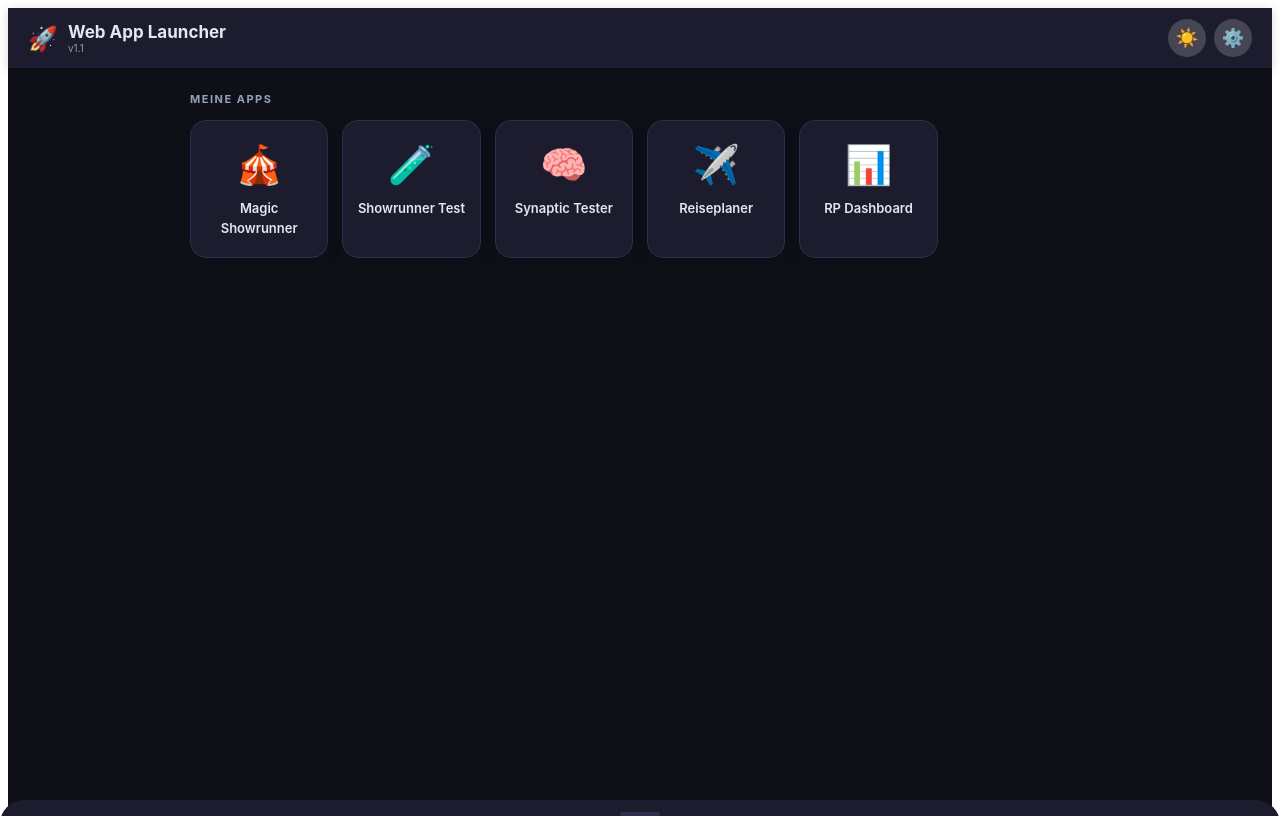
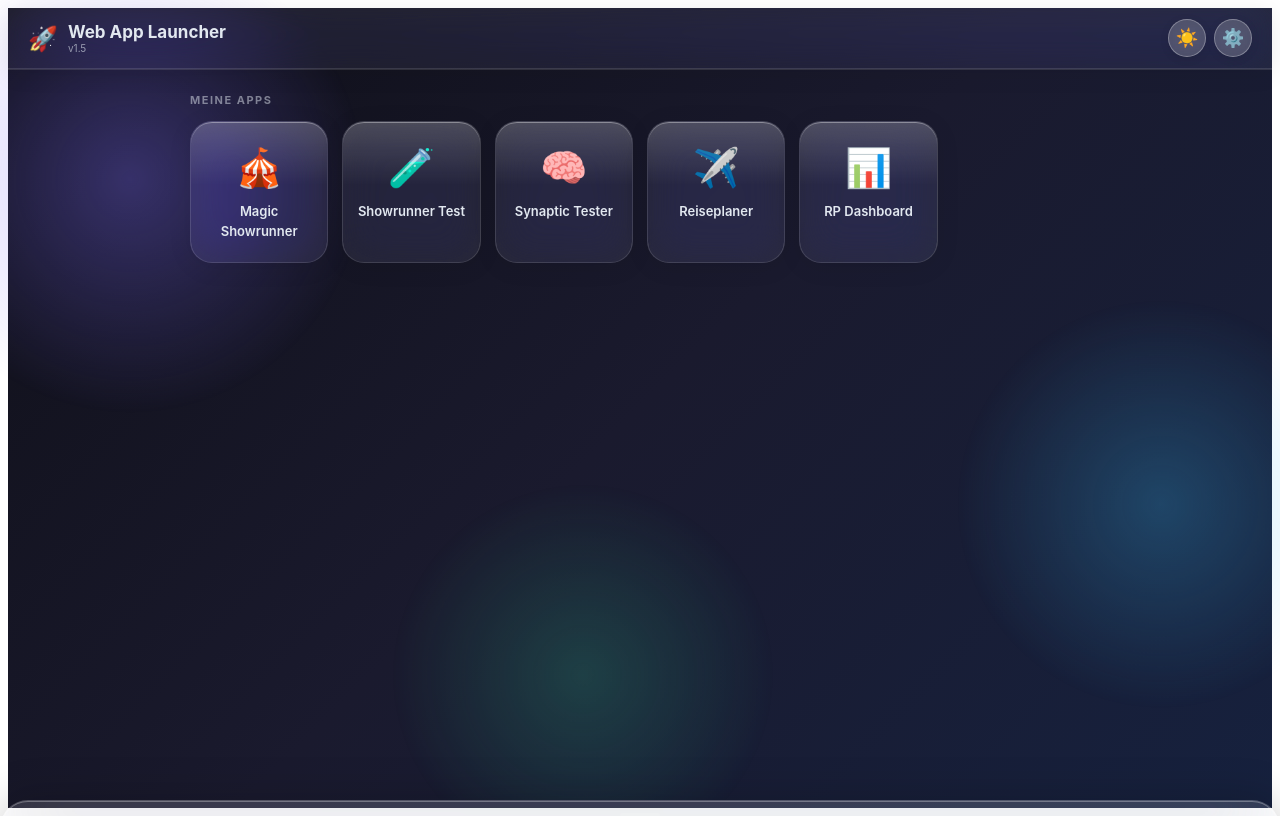
Before and after one commit to TheLomma/webappstarter, a React (Create React App) app: page / in a window 1280 px wide. Built offline with nearby package versions, Linux system fonts and the light colour scheme.

Commit message:
Update App.js
Version 1.5

```diff
--- a/src/App.js
+++ b/src/App.js
@@ -20,43 +20,57 @@ const translations = {
     namePlaceholder: "My App",
     urlPlaceholder: "https://example.com",
     emojiPlaceholder: "🌐",
-    version: "v1.1",
+    version: "v1.5",
   },
   de: {
     title: "Web App Launcher",
     myApps: "MEINE APPS",
     resetApps: "Standard-Apps wiederherstellen",
-    resetConfirm: "Wirklich auf Standard-Apps zurücksetzen?",
+    resetConfirm: "Wirklich auf Standard-Apps zur\u00fccksetzen?",
     settings: "Einstellungen",
-    addNewApp: "Neue App hinzufügen",
+    addNewApp: "Neue App hinzuf\u00fcgen",
     appName: "App-Name",
     url: "URL",
     emoji: "Emoji-Symbol",
-    addBtn: "+ App hinzufügen",
+    addBtn: "+ App hinzuf\u00fcgen",
     theme: "Design",
     language: "Sprache",
     manageApps: "Apps verwalten",
     emptyTitle: "Noch keine Apps",
-    emptyDesc: "Tippe auf Einstellungen um deine erste App hinzuzufügen!",
+    emptyDesc: "Tippe auf Einstellungen um deine erste App hinzuzuf\u00fcgen!",
     namePlaceholder: "Meine App",
     urlPlaceholder: "https://beispiel.de",
     emojiPlaceholder: "🌐",
-    version: "v1.1",
+    version: "v1.5",
   },
 };
 
 const THEMES = {
-  light:     { bg: "#f0f2f5", surface: "#fff", primary: "#4f46e5", primarySoft: "#ede9fe", text: "#1e1e2e", subtext: "#6b7280", border: "#e5e7eb", headerBg: "#4f46e5", headerText: "#fff", cardHover: "#f5f3ff", inputBg: "#f9fafb", label: "Light", dot: "linear-gradient(135deg,#f0f2f5,#4f46e5)" },
-  dark:      { bg: "#0f0f17", surface: "#1c1c2e", primary: "#7c6bf8", primarySoft: "#2d2b4e", text: "#e2e8f0", subtext: "#94a3b8", border: "#2d2d4e", headerBg: "#1c1c2e", headerText: "#e2e8f0", cardHover: "#2d2b4e", inputBg: "#0f0f17", label: "Dark", dot: "linear-gradient(135deg,#1c1c2e,#7c6bf8)" },
-  blue:      { bg: "#e8f4fd", surface: "#fff", primary: "#0ea5e9", primarySoft: "#e0f2fe", text: "#0c1a2e", subtext: "#4a6fa5", border: "#bae6fd", headerBg: "#0ea5e9", headerText: "#fff", cardHover: "#e0f2fe", inputBg: "#f0f9ff", label: "Blue", dot: "linear-gradient(135deg,#e0f2fe,#0ea5e9)" },
-  blueDark:  { bg: "#060d1a", surface: "#0d1b2e", primary: "#38bdf8", primarySoft: "#0c2a44", text: "#e2f0ff", subtext: "#7db8d8", border: "#1a3a5c", headerBg: "#0d1b2e", headerText: "#e2f0ff", cardHover: "#0c2a44", inputBg: "#060d1a", label: "Blue Dark", dot: "linear-gradient(135deg,#0d1b2e,#38bdf8)" },
-  green:     { bg: "#ecfdf5", surface: "#fff", primary: "#10b981", primarySoft: "#d1fae5", text: "#064e3b", subtext: "#059669", border: "#a7f3d0", headerBg: "#10b981", headerText: "#fff", cardHover: "#d1fae5", inputBg: "#f0fdf4", label: "Green", dot: "linear-gradient(135deg,#ecfdf5,#10b981)" },
-  greenDark: { bg: "#061410", surface: "#0d2018", primary: "#34d399", primarySoft: "#0a2e1f", text: "#d1fae5", subtext: "#6ee7b7", border: "#134e37", headerBg: "#0d2018", headerText: "#d1fae5", cardHover: "#0a2e1f", inputBg: "#061410", label: "Green Dark", dot: "linear-gradient(135deg,#0d2018,#34d399)" },
+  light:     { bg: "linear-gradient(135deg,#e8eaf6 0%,#e3f2fd 50%,#f3e5f5 100%)", surface: "rgba(255,255,255,0.25)", primary: "#4f46e5", primarySoft: "rgba(79,70,229,0.15)", text: "#1e1e2e", subtext: "rgba(30,30,46,0.55)", border: "rgba(255,255,255,0.55)", headerBg: "rgba(255,255,255,0.2)", headerText: "#1e1e2e", cardHover: "rgba(255,255,255,0.45)", inputBg: "rgba(255,255,255,0.2)", label: "Light", dot: "linear-gradient(135deg,#f0f2f5,#4f46e5)" },
+  dark:      { bg: "linear-gradient(135deg,#0f0f17 0%,#1a1a2e 50%,#16213e 100%)", surface: "rgba(255,255,255,0.07)", primary: "#a78bfa", primarySoft: "rgba(167,139,250,0.15)", text: "#e2e8f0", subtext: "rgba(226,232,240,0.5)", border: "rgba(255,255,255,0.12)", headerBg: "rgba(255,255,255,0.05)", headerText: "#e2e8f0", cardHover: "rgba(255,255,255,0.13)", inputBg: "rgba(255,255,255,0.05)", label: "Dark", dot: "linear-gradient(135deg,#1c1c2e,#7c6bf8)" },
+  blue:      { bg: "linear-gradient(135deg,#dbeafe 0%,#e0f2fe 50%,#ede9fe 100%)", surface: "rgba(255,255,255,0.28)", primary: "#0ea5e9", primarySoft: "rgba(14,165,233,0.15)", text: "#0c1a2e", subtext: "rgba(12,26,46,0.5)", border: "rgba(255,255,255,0.55)", headerBg: "rgba(255,255,255,0.2)", headerText: "#0c1a2e", cardHover: "rgba(255,255,255,0.45)", inputBg: "rgba(255,255,255,0.2)", label: "Blue", dot: "linear-gradient(135deg,#e0f2fe,#0ea5e9)" },
+  blueDark:  { bg: "linear-gradient(135deg,#060d1a 0%,#0d1b2e 50%,#0a1628 100%)", surface: "rgba(255,255,255,0.06)", primary: "#38bdf8", primarySoft: "rgba(56,189,248,0.15)", text: "#e2f0ff", subtext: "rgba(226,240,255,0.5)", border: "rgba(255,255,255,0.1)", headerBg: "rgba(255,255,255,0.04)", headerText: "#e2f0ff", cardHover: "rgba(255,255,255,0.11)", inputBg: "rgba(255,255,255,0.04)", label: "Blue Dark", dot: "linear-gradient(135deg,#0d1b2e,#38bdf8)" },
+  green:     { bg: "linear-gradient(135deg,#d1fae5 0%,#ecfdf5 50%,#dcfce7 100%)", surface: "rgba(255,255,255,0.28)", primary: "#10b981", primarySoft: "rgba(16,185,129,0.15)", text: "#064e3b", subtext: "rgba(6,78,59,0.55)", border: "rgba(255,255,255,0.55)", headerBg: "rgba(255,255,255,0.2)", headerText: "#064e3b", cardHover: "rgba(255,255,255,0.45)", inputBg: "rgba(255,255,255,0.2)", label: "Green", dot: "linear-gradient(135deg,#ecfdf5,#10b981)" },
+  greenDark: { bg: "linear-gradient(135deg,#061410 0%,#0d2018 50%,#071a12 100%)", surface: "rgba(255,255,255,0.06)", primary: "#34d399", primarySoft: "rgba(52,211,153,0.15)", text: "#d1fae5", subtext: "rgba(209,250,229,0.5)", border: "rgba(255,255,255,0.1)", headerBg: "rgba(255,255,255,0.04)", headerText: "#d1fae5", cardHover: "rgba(255,255,255,0.11)", inputBg: "rgba(255,255,255,0.04)", label: "Green Dark", dot: "linear-gradient(135deg,#0d2018,#34d399)" },
 };
 
 const STORAGE_APPS  = "wal_apps";
 const STORAGE_THEME = "wal_theme";
 const STORAGE_LANG  = "wal_lang";
+const PROTECTED = { "https://rpdashboard.vercel.app": "2026" };
+
+const BlobBg = ({ isDark }) => (
+  <div style={{ position: "fixed", inset: 0, zIndex: 0, overflow: "hidden", pointerEvents: "none" }}>
+    <div style={{ position: "absolute", width: 500, height: 500, borderRadius: "50%", background: isDark ? "radial-gradient(circle,rgba(124,107,248,0.35) 0%,transparent 70%)" : "radial-gradient(circle,rgba(167,139,250,0.45) 0%,transparent 70%)", top: "-120px", left: "-100px", animation: "blob1 8s ease-in-out infinite" }} />
+    <div style={{ position: "absolute", width: 420, height: 420, borderRadius: "50%", background: isDark ? "radial-gradient(circle,rgba(56,189,248,0.25) 0%,transparent 70%)" : "radial-gradient(circle,rgba(14,165,233,0.35) 0%,transparent 70%)", top: "40%", right: "-80px", animation: "blob2 10s ease-in-out infinite" }} />
+    <div style={{ position: "absolute", width: 380, height: 380, borderRadius: "50%", background: isDark ? "radial-gradient(circle,rgba(52,211,153,0.2) 0%,transparent 70%)" : "radial-gradient(circle,rgba(16,185,129,0.3) 0%,transparent 70%)", bottom: "-80px", left: "30%", animation: "blob3 12s ease-in-out infinite" }} />
+    <style>{`
+      @keyframes blob1 { 0%,100%{transform:translate(0,0) scale(1)} 33%{transform:translate(40px,30px) scale(1.08)} 66%{transform:translate(-20px,50px) scale(0.95)} }
+      @keyframes blob2 { 0%,100%{transform:translate(0,0) scale(1)} 33%{transform:translate(-50px,20px) scale(1.05)} 66%{transform:translate(30px,-40px) scale(0.97)} }
+      @keyframes blob3 { 0%,100%{transform:translate(0,0) scale(1)} 33%{transform:translate(30px,-30px) scale(1.06)} 66%{transform:translate(-40px,20px) scale(0.94)} }
+    `}</style>
+  </div>
+);
 
 export default function App() {
   const DEFAULT_APPS = [
@@ -79,6 +93,9 @@ export default function App() {
   const [drawerOpen, setDrawerOpen] = useState(false);
   const [form, setForm] = useState({ name: "", url: "", emoji: "" });
   const [error, setError] = useState("");
+  const [pwModal, setPwModal] = useState({ open: false, url: "" });
+  const [pwInput, setPwInput] = useState("");
+  const [pwError, setPwError] = useState(false);
 
   const t = translations[lang] || translations.en;
   const theme = THEMES[themeName] || THEMES.dark;
@@ -104,33 +121,76 @@ export default function App() {
   }
 
   function resetApps() { setApps(DEFAULT_APPS); }
-
   function deleteApp(id) { setApps(prev => prev.filter(a => a.id !== id)); }
 
+  function handleAppClick(e, app) {
+    if (PROTECTED[app.url]) {
+      e.preventDefault();
+      setPwModal({ open: true, url: app.url });
+      setPwInput("");
+      setPwError(false);
+    }
+  }
+
+  function submitPassword() {
+    if (pwInput === PROTECTED[pwModal.url]) {
+      setPwModal({ open: false, url: "" });
+      window.open(pwModal.url, "_blank");
+    } else {
+      setPwError(true);
+      setPwInput("");
+    }
+  }
+
   const s = {
-    body:       { background: theme.bg, minHeight: "100vh", fontFamily: "-apple-system,BlinkMacSystemFont,'Segoe UI',Roboto,sans-serif", color: theme.text, transition: "background .3s,color .3s" },
-    header:     { background: theme.headerBg, color: theme.headerText, padding: "0 20px", height: 60, display: "flex", alignItems: "center", justifyContent: "space-between", position: "sticky", top: 0, zIndex: 100, boxShadow: "0 2px 10px rgba(0,0,0,.15)" },
-    iconBtn:    { background: "rgba(255,255,255,.18)", border: "none", color: theme.headerText, width: 38, height: 38, borderRadius: "50%", cursor: "pointer", fontSize: 18, display: "flex", alignItems: "center", justifyContent: "center" },
-    main:       { padding: "24px 20px", maxWidth: 900, margin: "0 auto" },
+    body:       { position: "relative", background: theme.bg, minHeight: "100vh", fontFamily: "-apple-system,BlinkMacSystemFont,'Segoe UI',Roboto,sans-serif", color: theme.text, transition: "background .4s,color .3s" },
+    header:     { background: theme.headerBg, backdropFilter: "blur(24px) saturate(180%)", WebkitBackdropFilter: "blur(24px) saturate(180%)", color: theme.headerText, padding: "0 20px", height: 60, display: "flex", alignItems: "center", justifyContent: "space-between", position: "sticky", top: 0, zIndex: 100, boxShadow: "0 1px 0 " + theme.border + ", 0 4px 24px rgba(0,0,0,.08)", borderBottom: "1px solid " + theme.border },
+    iconBtn:    { background: "rgba(255,255,255,0.18)", backdropFilter: "blur(12px)", WebkitBackdropFilter: "blur(12px)", border: "1px solid rgba(255,255,255,0.3)", color: theme.headerText, width: 38, height: 38, borderRadius: "50%", cursor: "pointer", fontSize: 18, display: "flex", alignItems: "center", justifyContent: "center", boxShadow: "0 2px 8px rgba(0,0,0,0.1)" },
+    main:       { position: "relative", zIndex: 1, padding: "24px 20px", maxWidth: 900, margin: "0 auto" },
     secLabel:   { fontSize: 11, fontWeight: 700, textTransform: "uppercase", letterSpacing: "1.5px", color: theme.subtext, marginBottom: 14 },
     grid:       { display: "grid", gridTemplateColumns: "repeat(auto-fill,minmax(130px,1fr))", gap: 14 },
-    card:       { background: theme.surface, border: "1px solid " + theme.border, borderRadius: 16, padding: "20px 14px", textAlign: "center", cursor: "pointer", textDecoration: "none", color: theme.text, display: "block", boxShadow: "0 4px 20px rgba(0,0,0,.08)", transition: "all .2s" },
+    card:       { position: "relative", overflow: "hidden", background: theme.surface, backdropFilter: "blur(20px) saturate(180%)", WebkitBackdropFilter: "blur(20px) saturate(180%)", border: "1px solid " + theme.border, borderRadius: 22, padding: "22px 14px", textAlign: "center", cursor: "pointer", textDecoration: "none", color: theme.text, display: "block", boxShadow: "0 4px 24px rgba(0,0,0,0.08), inset 0 1px 0 rgba(255,255,255,0.35)", transition: "all .25s cubic-bezier(.34,1.56,.64,1)" },
     overlay:    { position: "fixed", inset: 0, background: "rgba(0,0,0,.5)", zIndex: 200, opacity: drawerOpen ? 1 : 0, pointerEvents: drawerOpen ? "all" : "none", transition: "opacity .3s" },
-    drawer:     { position: "fixed", bottom: 0, left: 0, right: 0, background: theme.surface, borderRadius: "24px 24px 0 0", zIndex: 201, transform: drawerOpen ? "translateY(0)" : "translateY(100%)", transition: "transform .35s cubic-bezier(.34,1.56,.64,1)", maxHeight: "85vh", overflowY: "auto" },
+    drawer:     { position: "fixed", bottom: 0, left: 0, right: 0, background: theme.surface, backdropFilter: "blur(40px) saturate(200%)", WebkitBackdropFilter: "blur(40px) saturate(200%)", borderRadius: "28px 28px 0 0", zIndex: 201, transform: drawerOpen ? "translateY(0)" : "translateY(100%)", transition: "transform .4s cubic-bezier(.34,1.56,.64,1)", maxHeight: "85vh", overflowY: "auto", boxShadow: "0 -4px 40px rgba(0,0,0,0.18), inset 0 1px 0 rgba(255,255,255,0.3)", border: "1px solid " + theme.border },
     drawerHead: { padding: "16px 20px 12px", fontSize: 17, fontWeight: 700, color: theme.text, borderBottom: "1px solid " + theme.border, display: "flex", alignItems: "center", justifyContent: "space-between" },
     closeBtn:   { background: theme.primarySoft, border: "none", color: theme.primary, width: 28, height: 28, borderRadius: "50%", cursor: "pointer", fontSize: 14, display: "flex", alignItems: "center", justifyContent: "center" },
     drawerBody: { padding: "16px 20px 32px" },
     secTitle:   { fontSize: 12, fontWeight: 700, textTransform: "uppercase", letterSpacing: 1, color: theme.subtext, marginBottom: 12 },
-    input:      { width: "100%", background: theme.inputBg, border: "1.5px solid " + theme.border, borderRadius: 10, padding: "10px 12px", fontSize: 14, color: theme.text, outline: "none", boxSizing: "border-box" },
-    addBtn:     { width: "100%", background: theme.primary, color: "#fff", border: "none", borderRadius: 12, padding: 12, fontSize: 15, fontWeight: 700, cursor: "pointer", marginTop: 4 },
+    input:      { width: "100%", background: theme.inputBg, backdropFilter: "blur(12px)", WebkitBackdropFilter: "blur(12px)", border: "1.5px solid " + theme.border, borderRadius: 14, padding: "11px 14px", fontSize: 14, color: theme.text, outline: "none", boxSizing: "border-box", boxShadow: "inset 0 1px 3px rgba(0,0,0,0.06)" },
+    addBtn:     { width: "100%", background: theme.primary, color: "#fff", border: "none", borderRadius: 16, padding: 13, fontSize: 15, fontWeight: 700, cursor: "pointer", marginTop: 6, boxShadow: "0 4px 16px rgba(0,0,0,0.18)", letterSpacing: 0.3 },
     themeGrid:  { display: "grid", gridTemplateColumns: "repeat(3,1fr)", gap: 8 },
     langRow:    { display: "flex", gap: 8 },
-    listItem:   { display: "flex", alignItems: "center", gap: 10, padding: "10px 12px", background: theme.inputBg, borderRadius: 10, marginBottom: 8, border: "1px solid " + theme.border },
+    listItem:   { display: "flex", alignItems: "center", gap: 10, padding: "11px 14px", background: theme.inputBg, backdropFilter: "blur(12px)", WebkitBackdropFilter: "blur(12px)", borderRadius: 14, marginBottom: 8, border: "1px solid " + theme.border, boxShadow: "inset 0 1px 0 rgba(255,255,255,0.15)" },
     delBtn:     { background: "#fee2e2", border: "none", color: "#dc2626", width: 30, height: 30, borderRadius: 8, cursor: "pointer", fontSize: 14, display: "flex", alignItems: "center", justifyContent: "center", flexShrink: 0 },
   };
 
   return (
     <div style={s.body}>
+      <BlobBg isDark={isDark} />
+
+      {pwModal.open && (
+        <div style={{ position: "fixed", inset: 0, zIndex: 500, display: "flex", alignItems: "center", justifyContent: "center", padding: 24 }}>
+          <div onClick={() => setPwModal({ open: false, url: "" })} style={{ position: "absolute", inset: 0, background: "rgba(0,0,0,0.55)", backdropFilter: "blur(8px)", WebkitBackdropFilter: "blur(8px)" }} />
+          <div style={{ position: "relative", zIndex: 1, background: theme.surface, backdropFilter: "blur(40px) saturate(200%)", WebkitBackdropFilter: "blur(40px) saturate(200%)", border: "1px solid " + theme.border, borderRadius: 28, padding: "32px 28px", width: "100%", maxWidth: 340, boxShadow: "0 8px 48px rgba(0,0,0,0.25), inset 0 1px 0 rgba(255,255,255,0.3)", textAlign: "center" }}>
+            <div style={{ fontSize: 44, marginBottom: 12 }}>🔒</div>
+            <div style={{ fontSize: 18, fontWeight: 700, color: theme.text, marginBottom: 6 }}>Gesch\u00fctzter Bereich</div>
+            <div style={{ fontSize: 13, color: theme.subtext, marginBottom: 20 }}>Bitte Passwort eingeben um fortzufahren</div>
+            <input
+              autoFocus
+              type="password"
+              placeholder="Passwort"
+              value={pwInput}
+              onChange={e => { setPwInput(e.target.value); setPwError(false); }}
+              onKeyDown={e => e.key === "Enter" && submitPassword()}
+              style={{ ...s.input, textAlign: "center", fontSize: 18, letterSpacing: 4, marginBottom: 8, border: "1.5px solid " + (pwError ? "#dc2626" : theme.border) }}
+            />
+            {pwError && <div style={{ color: "#dc2626", fontSize: 12, marginBottom: 8 }}>❌ Falsches Passwort</div>}
+            <button onClick={submitPassword} style={{ ...s.addBtn, marginTop: 8 }}>\u00d6ffnen \u2192</button>
+            <button onClick={() => setPwModal({ open: false, url: "" })} style={{ marginTop: 10, background: "none", border: "none", color: theme.subtext, fontSize: 13, cursor: "pointer", width: "100%" }}>Abbrechen</button>
+          </div>
+        </div>
+      )}
+
       <header style={s.header}>
         <div style={{ display: "flex", alignItems: "center", gap: 10 }}>
           <span style={{ fontSize: 24 }}>🚀</span>
@@ -161,9 +221,11 @@ export default function App() {
               target="_blank"
               rel="noopener noreferrer"
               style={s.card}
-              onMouseEnter={e => { e.currentTarget.style.background = theme.cardHover; e.currentTarget.style.borderColor = theme.primary; e.currentTarget.style.transform = "translateY(-3px)"; }}
-              onMouseLeave={e => { e.currentTarget.style.background = theme.surface; e.currentTarget.style.borderColor = theme.border; e.currentTarget.style.transform = "none"; }}
+              onClick={e => handleAppClick(e, app)}
+              onMouseEnter={e => { e.currentTarget.style.background = theme.cardHover; e.currentTarget.style.borderColor = theme.primary; e.currentTarget.style.transform = "translateY(-4px) scale(1.03)"; e.currentTarget.style.boxShadow = "0 12px 36px rgba(0,0,0,0.15), inset 0 1px 0 rgba(255,255,255,0.5)"; }}
+              onMouseLeave={e => { e.currentTarget.style.background = theme.surface; e.currentTarget.style.borderColor = theme.border; e.currentTarget.style.transform = "none"; e.currentTarget.style.boxShadow = "0 4px 24px rgba(0,0,0,0.08), inset 0 1px 0 rgba(255,255,255,0.35)"; }}
             >
+              <div style={{ position: "absolute", top: 0, left: 0, right: 0, height: "45%", background: "linear-gradient(180deg,rgba(255,255,255,0.18) 0%,transparent 100%)", borderRadius: "22px 22px 0 0", pointerEvents: "none" }} />
               <span style={{ fontSize: 38, display: "block", marginBottom: 10 }}>{app.emoji}</span>
               <span style={{ fontSize: 13, fontWeight: 600, lineHeight: 1.3 }}>{app.name}</span>
             </a>
@@ -216,7 +278,7 @@ export default function App() {
             </div>
           </div>
 
-          <div>
+          <div style={{ marginBottom: 24 }}>
             <div style={s.secTitle}>{t.manageApps}</div>
             {apps.length === 0 && <div style={{ color: theme.subtext, fontSize: 13 }}>{t.emptyTitle}</div>}
             {apps.map(app => (
@@ -241,7 +303,7 @@ export default function App() {
             </button>
           </div>
 
-          <div style={{ textAlign: "center", fontSize: 11, color: theme.subtext, marginTop: 24 }}>Web App Launcher · v1.1</div>
+          <div style={{ textAlign: "center", fontSize: 11, color: theme.subtext, marginTop: 24 }}>Web App Launcher \u00b7 v1.4</div>
         </div>
       </div>
     </div>
```
